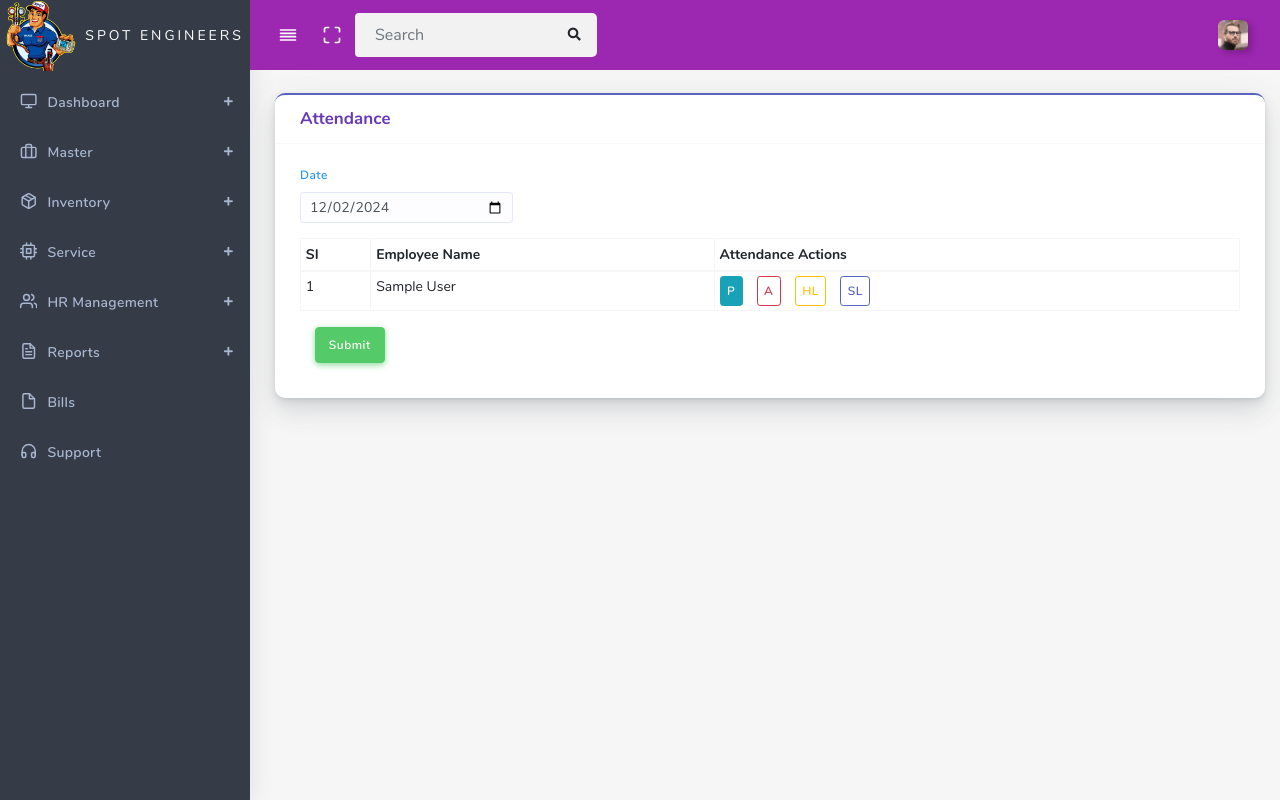
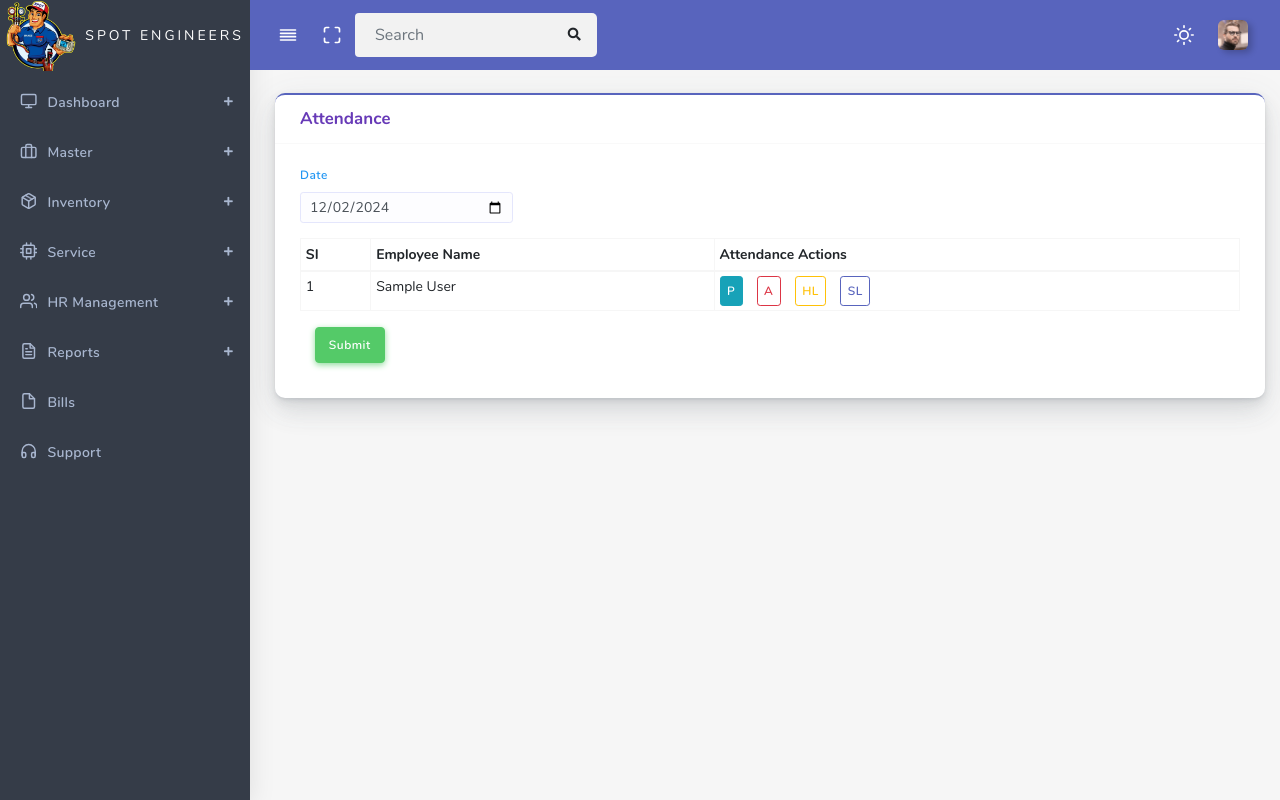
Before and after one commit to infotracktechnology/spotengineers, a PHP site: page /attendance.php in a window 1280 px wide. Run offline with PHP 8.4, Linux system fonts and the light colour scheme; the visitor is signed in with stand-in values (Sample User, id 1); tables that the repository leaves empty or names only in its code hold one stand-in row (values such as "Sample post"); a stand-in replaces the project's code that opens the database connection; some libraries are stand-ins or nearby versions.

Commit message:
sidebar update

```diff
--- a/assets/js/scripts.js
+++ b/assets/js/scripts.js
@@ -285,8 +285,6 @@ $(function () {
         main_sidebar.removeAttr("tabindex");
         main_sidebar.removeAttr("data-nav-classes");
         $(".main-wrapper").addClass("container");
-        // if(sidebar_nicescroll != null)
-        //   sidebar_nicescroll.remove();
       } else if (now_layout_class == "layout-2") {
         $("body").addClass("layout-2");
       } else {
@@ -429,11 +427,11 @@ $(function () {
   });
 
   // Bootstrap 4 Validation
-  $(".needs-validation").submit(function () {
+  $(".needs-validation").submit(function (e) {
     var form = $(this);
     if (form[0].checkValidity() === false) {
-      event.preventDefault();
-      event.stopPropagation();
+      e.preventDefault();
+      e.stopPropagation();
     }
     form.addClass("was-validated");
   });
@@ -462,7 +460,6 @@ $(function () {
   // Slide Toggle
   $("[data-toggle-slide]").click(function () {
     let target = $(this).data("toggle-slide");
-
     $(target).slideToggle();
     return false;
   });
@@ -623,87 +620,9 @@ $(function () {
 
   $(".settingSidebar-body").niceScroll();
 
-  // theme change event
-  $(".choose-theme li").on("click", function () {
-    var bodytag = $("body"),
-      selectedTheme = $(this),
-      prevTheme = $(".choose-theme li.active").attr("title");
 
-    $(".choose-theme li").removeClass("active"),
-      selectedTheme.addClass("active");
-    $(".choose-theme li.active").data("theme");
-
-    bodytag.removeClass("theme-" + prevTheme);
-    bodytag.addClass("theme-" + $(this).attr("title"));
-  });
-
-  // dark light sidebar button setting
-  $(".sidebar-color input:radio").change(function () {
-    if ($(this).val() == "1") {
-      $("body").removeClass("dark-sidebar");
-      $("body").addClass("light-sidebar");
-    } else {
-      $("body").removeClass("light-sidebar");
-      $("body").addClass("dark-sidebar");
-    }
-  });
-
-  // dark light layout button setting
-  $(".layout-color input:radio").change(function () {
-    if ($(this).val() == "1") {
-      $("body").removeClass();
-      $("body").addClass("light");
-      $("body").addClass("light-sidebar");
-      $("body").addClass("theme-white");
-
-      $(".choose-theme li").removeClass("active");
-      $(".choose-theme li[title|='white']").addClass("active");
-      $(".selectgroup-input[value|='1']").prop("checked", true);
-    } else {
-      $("body").removeClass();
-      $("body").addClass("dark");
-      $("body").addClass("dark-sidebar");
-      $("body").addClass("theme-black");
-
-      $(".choose-theme li").removeClass("active");
-      $(".choose-theme li[title|='black']").addClass("active");
-      $(".selectgroup-input[value|='2']").prop("checked", true);
-    }
-  });
-
-  // restore default to dark theme
-  $(".btn-restore-theme").on("click", function () {
-    //remove all class from body
-    $("body").removeClass();
-    jQuery("body").addClass("light");
-    jQuery("body").addClass("light-sidebar");
-    jQuery("body").addClass("theme-white");
-
-    // set default theme
-    $(".choose-theme li").removeClass("active");
-    $(".choose-theme li[title|='white']").addClass("active");
-
-    $(".select-layout[value|='1']").prop("checked", true);
-    $(".select-sidebar[value|='2']").prop("checked", true);
-    toggle_sidebar_mini(false);
-    $("#mini_sidebar_setting").prop("checked", false);
-    $("#sticky_header_setting").prop("checked", true);
-    toggle_sticky_header(true);
-  });
-
-  //start up class add
-
-  //add default class on body tag
   jQuery("body").addClass("light");
   jQuery("body").addClass("dark-sidebar");
   jQuery("body").addClass("theme-purple");
-  // set theme default color
-  $(".choose-theme li").removeClass("active");
-  $(".choose-theme li[title|='white']").addClass("active");
-  //set default dark or light layout(1=light, 2=dark)
-  $(".select-layout[value|='1']").prop("checked", true);
-  //set default dark or light sidebar(1=light, 2=dark)
-  $(".select-sidebar[value|='1']").prop("checked", true);
-  // sticky header default set to true
-  $("#sticky_header_setting").prop("checked", true);
+
 });
--- a/sidebar.php
+++ b/sidebar.php
@@ -1,5 +1,5 @@
 <div class="navbar-bg"></div>
-<nav class="navbar navbar-expand-lg bg-purple main-navbar sticky">
+<nav class="navbar navbar-expand-lg main-navbar sticky">
     <div class="form-inline mr-auto">
         <ul class="navbar-nav mr-3">
             <li><a href="#" data-toggle="sidebar" class="nav-link nav-link-lg	collapse-btn"> <i data-feather="align-justify"></i></a></li>
@@ -19,6 +19,13 @@
         </ul>
     </div>
     <ul class="navbar-nav navbar-right">
+
+    <li class="nav-item dropdown">
+            <a href="#" class="nav-link nav-link-lg nav-link-user" id="mode-toggle" data-toggle="dropdown">
+                <i data-feather="sun"></i>
+            </a>
+        </li>
+
         <li class="dropdown"><a href="#" data-toggle="dropdown"
                 class="nav-link dropdown-toggle nav-link-lg nav-link-user"> <img alt="image" src="assets/img/user-8.png"
                     class="user-img-radious-style"> <span class="d-sm-none d-lg-inline-block"></span></a>
@@ -30,6 +37,7 @@
                 </a>
             </div>
         </li>
+
     </ul>
 </nav>
 <div class="main-sidebar sidebar-style-2 bg-gray">
```
